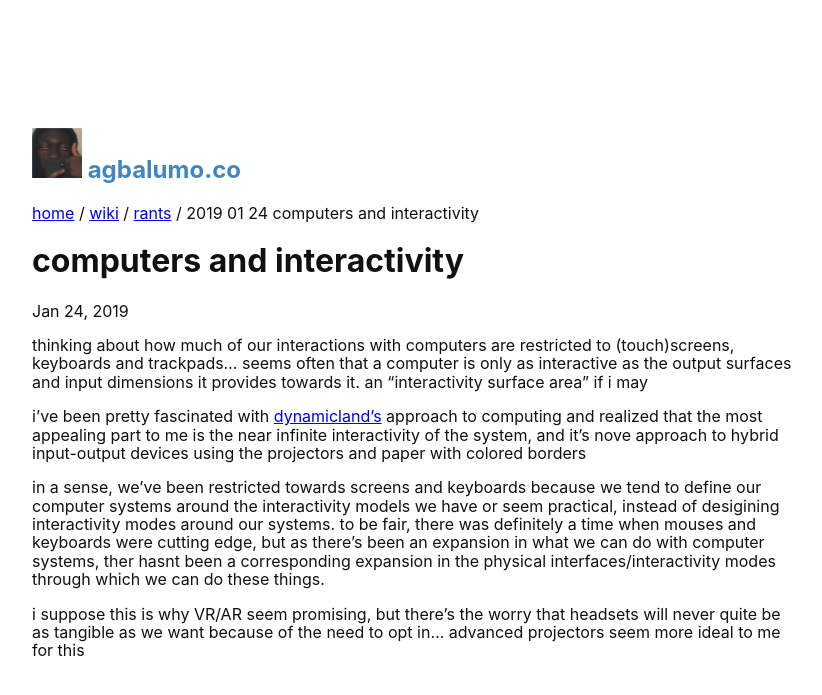
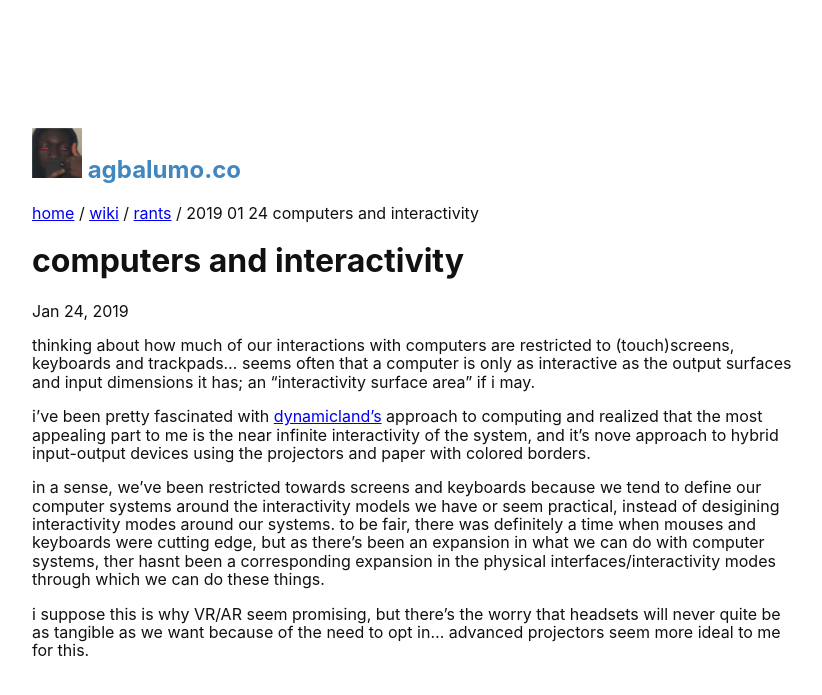
Before and after one commit to Korede-TA/korede-ta.github.io, a Jekyll site: the page built from wiki/rants/2019-01-24-computers-and-interactivity.md, in a window 1280 px wide. Shown: the top 695 px of the page, without its empty margins (96-918 px from the left). Built offline with Jekyll 4.4.1, drawn with Linux system fonts in a browser that asks for light colours; our own code applies the rules of GitHub Pages for plain Markdown files.

Commit message:
fix some punctuation

```diff
--- a/wiki/rants/2019-01-24-computers-and-interactivity.md
+++ b/wiki/rants/2019-01-24-computers-and-interactivity.md
@@ -6,10 +6,10 @@ post: true
 
 Jan 24, 2019
 
-thinking about how much of our interactions with computers are restricted to (touch)screens, keyboards and trackpads... seems often that a computer is only as interactive as the output surfaces and input dimensions it provides towards it. an "interactivity surface area" if i may
+thinking about how much of our interactions with computers are restricted to (touch)screens, keyboards and trackpads... seems often that a computer is only as interactive as the output surfaces and input dimensions it has; an "interactivity surface area" if i may.
 
-i've been pretty fascinated with [dynamicland's]([https://dynamicland.org/](https://dynamicland.org/))  approach to computing and realized that the most appealing part to me is the near infinite interactivity of the system, and it's nove approach to hybrid input-output devices using the projectors and paper with colored borders
+i've been pretty fascinated with [dynamicland's]([https://dynamicland.org/](https://dynamicland.org/))  approach to computing and realized that the most appealing part to me is the near infinite interactivity of the system, and it's nove approach to hybrid input-output devices using the projectors and paper with colored borders.
 
 in a sense, we've been restricted towards screens and keyboards because we tend to define our computer systems around the interactivity models we have or seem practical, instead of desigining interactivity modes around our systems. to be fair, there was definitely a time when mouses and keyboards were cutting edge, but as there's been an expansion in what we can do with computer systems, ther hasnt been a corresponding expansion in the physical interfaces/interactivity modes through which we can do these things.
 
- i suppose this is why VR/AR seem promising, but there's the worry that headsets will never quite be as tangible as we want because of the need to opt in... advanced projectors seem more ideal to me for this
+i suppose this is why VR/AR seem promising, but there's the worry that headsets will never quite be as tangible as we want because of the need to opt in... advanced projectors seem more ideal to me for this.
```
